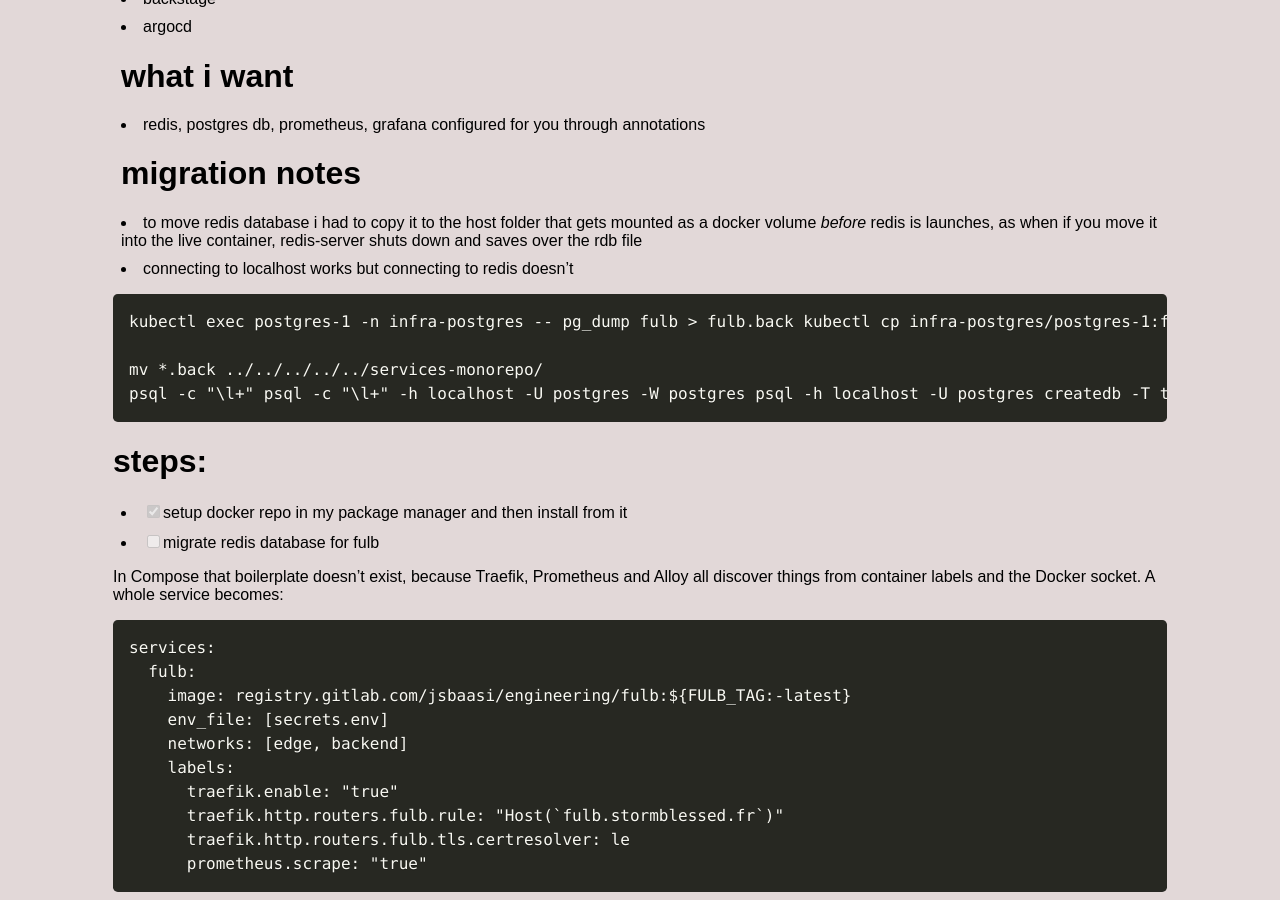
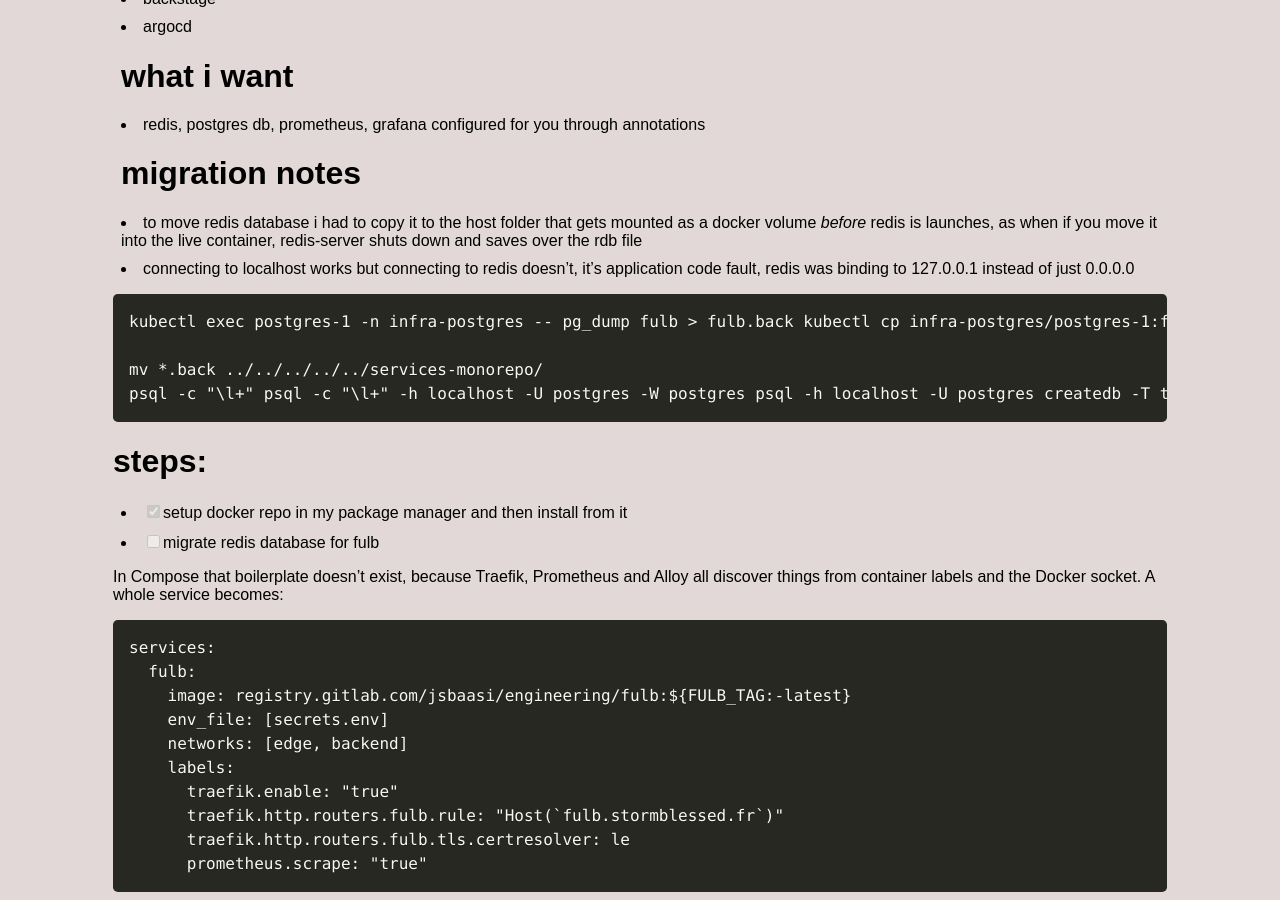
Before and after one commit to jsbaasi/jsbaasi.github.io, a Jekyll site: the page built from _posts/2026-08-30-personal-infra.md, in a window 1280 px wide and 900 px high, scrolled down 491 px. Built offline with Jekyll 4.4.1, drawn with Linux system fonts in a browser that asks for light colours.

Commit message:
vault backup: 2026-09-21 20:38:11

````diff
--- a/_posts/2026-08-30-personal-infra.md
+++ b/_posts/2026-08-30-personal-infra.md
@@ -18,7 +18,7 @@
 - redis, postgres db, prometheus, grafana configured for you through annotations
 # migration notes
 - to move redis database i had to copy it to the host folder that gets mounted as a docker volume *before* redis is launches, as when if you move it into the live container, redis-server shuts down and saves over the rdb file
-- connecting to localhost works but connecting to redis doesn't
+- connecting to localhost works but connecting to redis doesn't, it's application code fault, redis was binding to 127.0.0.1 instead of just 0.0.0.0
 
 ```
 kubectl exec postgres-1 -n infra-postgres -- pg_dump fulb > fulb.back kubectl cp infra-postgres/postgres-1:fulb.back ./fulb.back ls kubectl exec postgres-1 -n infra-postgres -- pg_dump fudbot > fudbot.back kubectl cp infra-postgres/postgres-1:fudbot.back ./fudbot.back
````
